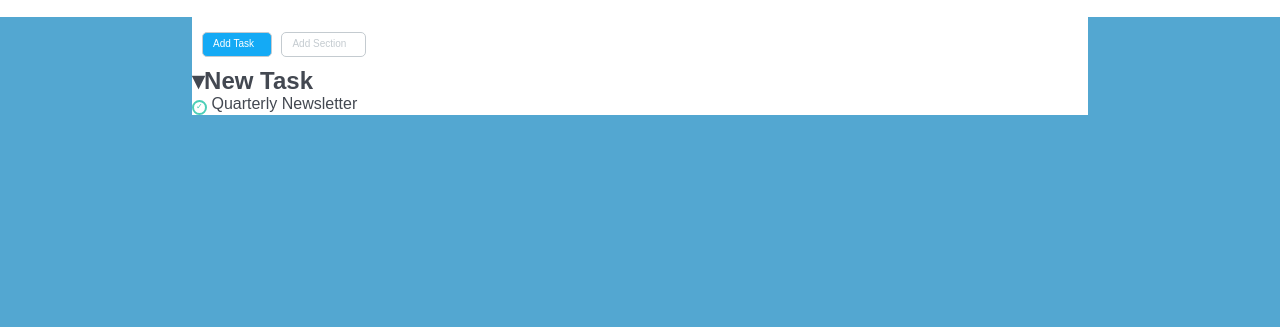
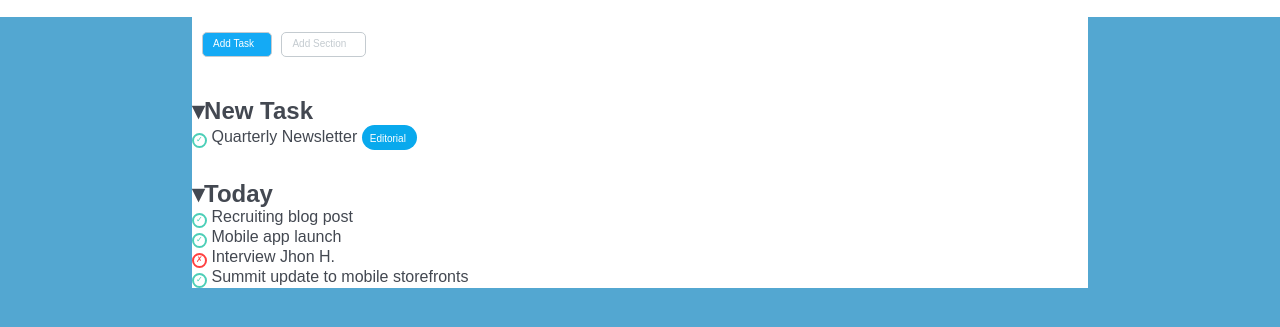
Before and after one commit to AngelaFerraro18/html-css-toboolist, a plain HTML site: page index.html in a window 1280 px wide. Shown: the part 85-412 px from the top of the page. Drawn offline with Linux system fonts and the light colour scheme.

Commit message:
feat: aggiunta secondo menù a tendina

```diff
--- a/css/style.css
+++ b/css/style.css
@@ -33,6 +33,7 @@ header{
     max-width: 70%;
     margin: 0 auto;
     background-color: #ffffff;
+
     /*margin-top: 40px;
     border-bottom: 5px solid #f6f8f9;*/
 }
@@ -74,6 +75,8 @@ header{
     color: #c4cbd0 ;
 }
 
+
+
 /*menù*/
 .simbolo-spunta{
     display: inline-block;
@@ -88,3 +91,36 @@ header{
     border: 2px solid #4ccfb8;
     padding-left: 2px;
 }
+
+.pulsanti-menù{
+    height: 25px;
+    width: 55px;
+    background-color: #09a9ed;
+    border-radius: 15px;
+    display: inline-block;
+    font-size: 10px;
+    color: #ffffff;
+    padding: 8px;
+}
+
+h2{
+    padding-top: 30px;
+}
+
+.spunta-cross{
+    display: inline-block;
+    font-size: 8px;
+    color: #ff4141;
+}
+
+.spunta-cross nav{
+    height: 15px;
+    width: 15px;
+    border-radius: 100%;
+    border: 2px solid #ff4141;
+    padding-left: 2px;
+}
+
+subtitle{
+    margin-top: 17px;
+}
--- a/index.html
+++ b/index.html
@@ -31,11 +31,48 @@
             </div>
 
 
+
+            <div>
                 <h2>&#9662;New Task</h2>
                     <div class="simbolo-spunta">
                         <nav>&#10003;</nav>
                     </div>
-                <subtitle>Quarterly Newsletter</subtitle>
+                   <subtitle>Quarterly Newsletter</subtitle>
+                <div class="pulsanti-menù"><nav>Editorial</nav></div>
+            </div>
+
+
+                <div>
+                   <h2>&#9662;Today</h2>
+                    <div class="simbolo-spunta">
+                        <nav>&#10003;</nav>
+                    </div>
+                   <subtitle>Recruiting blog post</subtitle>
+                </div>
+
+                <div>
+                   <div class="simbolo-spunta">
+                    <nav>&#10003;</nav>
+                    </div>
+                   <subtitle>Mobile app launch</subtitle>
+                </div>
+
+                <div>
+                   <div class="spunta-cross">
+                    <nav>&#10007;</nav>
+                    </div>
+                   <subtitle>Interview Jhon H.</subtitle>
+                </div>
+
+                <div>
+                   <div class="simbolo-spunta">
+                    <nav>&#10003;</nav>
+                    </div>
+                   <subtitle>Summit update to mobile storefronts</subtitle>
+                </div>
+
+
+
 
 
 
```
